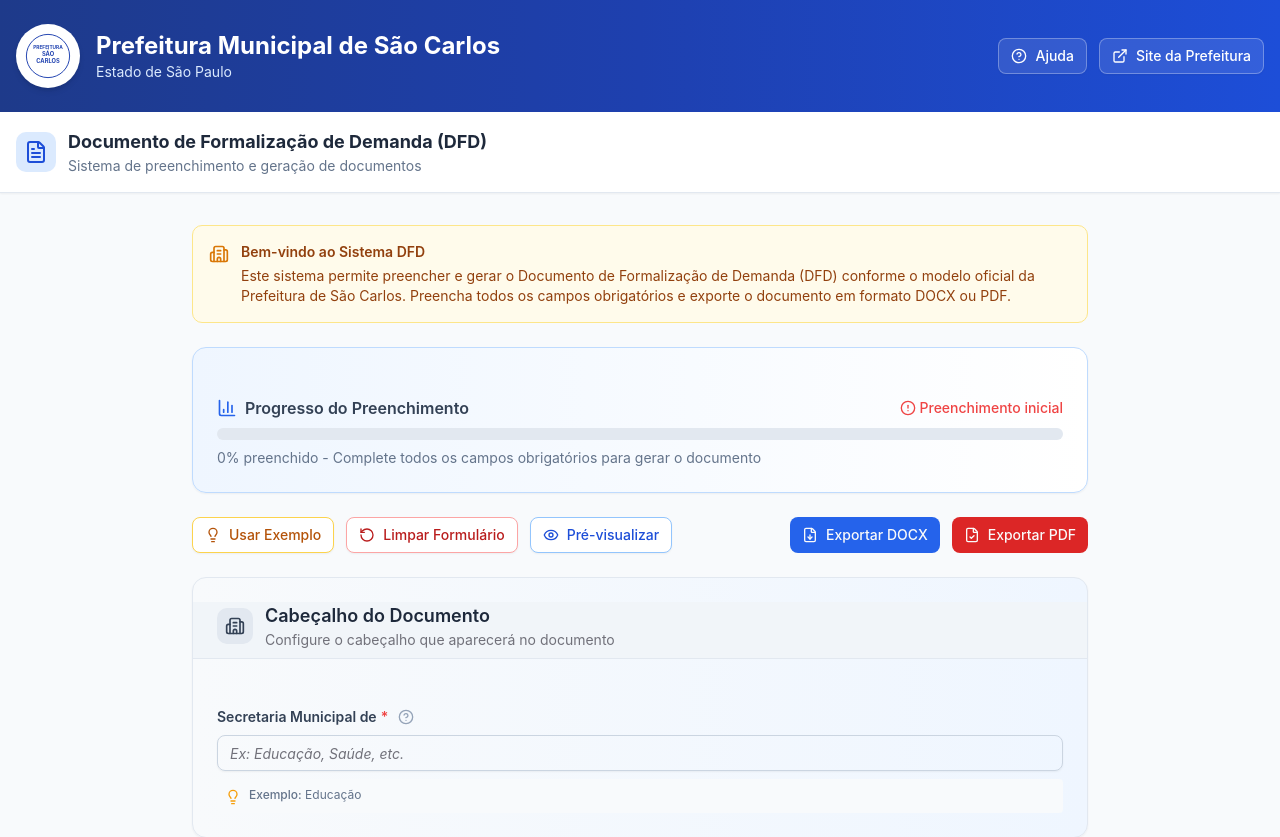
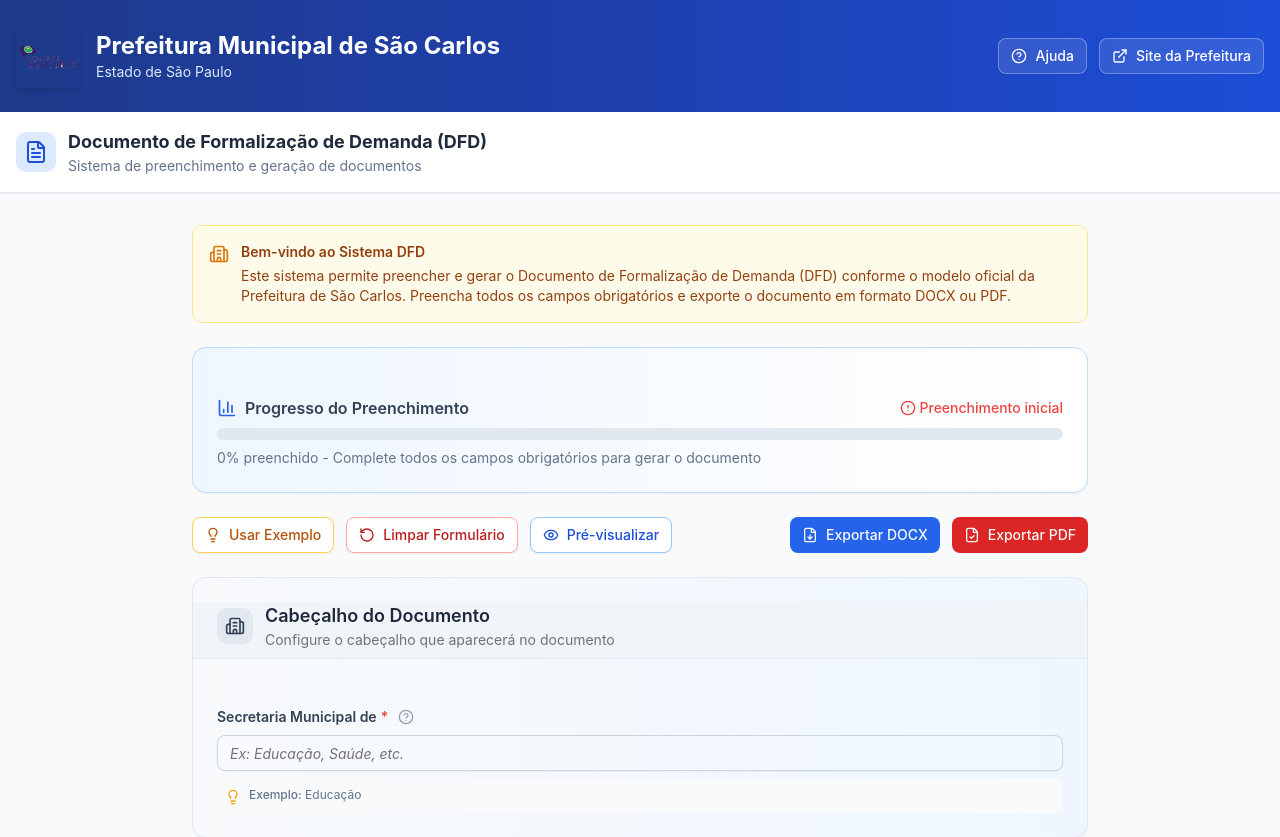
Before and after one commit to caiosarava/Gerador_DFD, a React (Vite) app in the folder app/: page / in a window 1280 px wide. Shown: the top 837 px of the page. Built offline with nearby package versions, Linux system fonts and the light colour scheme.

Commit message:
versao 2.3 logo correto

```diff
--- a/app/src/App.tsx
+++ b/app/src/App.tsx
@@ -41,13 +41,8 @@
           <div className="flex flex-col md:flex-row items-center justify-between gap-4">
             <div className="flex items-center gap-4">
               {/* Logo */}
-              <div className="w-16 h-16 bg-white rounded-full flex items-center justify-center shadow-md">
-                <svg viewBox="0 0 100 100" className="w-12 h-12">
-                  <circle cx="50" cy="50" r="45" fill="none" stroke="#1e40af" strokeWidth="2"/>
-                  <text x="50" y="35" textAnchor="middle" fontSize="10" fill="#1e40af" fontWeight="bold">PREFEITURA</text>
-                  <text x="50" y="50" textAnchor="middle" fontSize="12" fill="#1e40af" fontWeight="bold">SÃO</text>
-                  <text x="50" y="65" textAnchor="middle" fontSize="12" fill="#1e40af" fontWeight="bold">CARLOS</text>
-                </svg>
+              <div className="w-16 h-16 flex items-center justify-center shadow-md rounded">
+                <img src="/logo_sao_carlos_transp.png" alt="Logo São Carlos" className="w-full h-full object-contain" />
               </div>
               <div>
                 <h1 className="text-xl md:text-2xl font-bold">Prefeitura Municipal de São Carlos</h1>
```
